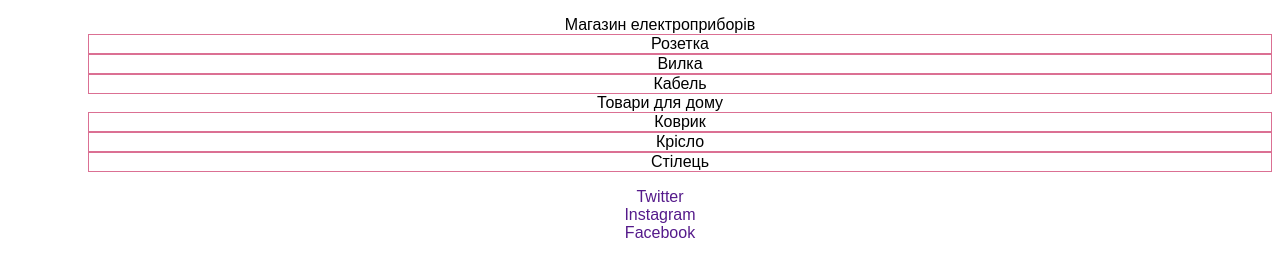
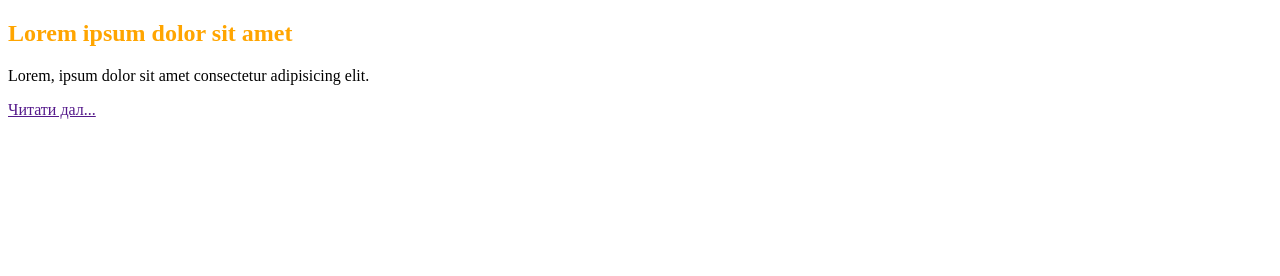
Before and after one commit to olhaVic/test, a plain HTML site: page index.html in a window 1280 px wide. Drawn offline with Linux system fonts and the light colour scheme.

Commit message:
прро

```diff
--- a/index.html
+++ b/index.html
@@ -5,13 +5,16 @@
     <meta http-equiv="X-UA-Compatible" content="IE=edge" />
     <meta name="viewport" content="width=device-width, initial-scale=1.0" />
     <link rel="stylesheet" href="style.css" />
+    <link
+      href="https://fonts.googleapis.com/css2?family=Tangerine:wght@700&display=swap"
+      rel="stylesheet"
+    />
     <title>Document</title>
-    <!-- <style type="text/css">
-      h2 {
+    <style type="text/css">
+      #summary {
         color: red;
-        font-style: 20px;
       }
-    </style> -->
+    </style>
   </head>
   <body>
     <!-- <h2>red</h2> -->
@@ -19,24 +22,16 @@
     <!-- <p class="alert success">Account registration success</p>
     <p class="alert warning">Attention, tariffs will be changed</p>
     <p class="alert error">Transaction error</p> -->
-    <ul class="list product">
-      <li>
-        Магазин електроприборів
-        <ul class="submenu">
-          <li>Розетка</li>
-          <li>Вилка</li>
-          <li>Кабель</li>
-        </ul>
-      </li>
-      <li>
-        Товари для дому
-        <ul class="submenu">
-          <li>Коврик</li>
-          <li>Крісло</li>
-          <li>Стілець</li>
-        </ul>
-      </li>
-    </ul>
+    <!-- <p id="summary" style="color: blue">content</p>
+    <article class="article">
+      <h1 class="article-title" id="title">Lorem ipsum dolor sit amet</h1>
+      <p>Lorem, ipsum dolor sit amet consectetur adipisicing elit.</p>
+      <a href="" class="article-link">Читати далі...</a>
+    </article>
+    <div class="green blue">one</div>
+    <div class="blue green">two</div>
+    <h2>Текст</h2> -->
+    <!-- <a href="">Посилання!</a>
     <ul class="social">
       <li>
         <a class="link" href="">Twitter</a>
@@ -47,6 +42,11 @@
       <li>
         <a class="link" href="">Facebook</a>
       </li>
-    </ul>
+    </ul> -->
+    <article class="article">
+      <h1 class="article-title" id="title">Lorem ipsum dolor sit amet</h1>
+      <p>Lorem, ipsum dolor sit amet consectetur adipisicing elit.</p>
+      <a href="" class="article-link">Читати дал...</a>
+    </article>
   </body>
 </html>
--- a/style.css
+++ b/style.css
@@ -1,36 +1,11 @@
-body {
-  font-family: sans-serif;
-  text-align: center;
+.article-title {
+  color: yellow;
 }
 
-.alert {
-  font-size: 20px;
-  font-weight: 500;
+.article > h1 {
+  color: red;
 }
 
-.success {
-  color: green;
-}
-
-.warning {
+.article > .article-title {
   color: orange;
 }
-
-.error {
-  color: red;
-}
-.menu li {
-  color: blue;
-}
-.submenu > li {
-  border: 1px solid palevioletred;
-}
-a[target="_blank"] {
-  color: orange;
-}
-a {
-  text-decoration: none;
-}
-ul {
-  list-style: none;
-}
```
